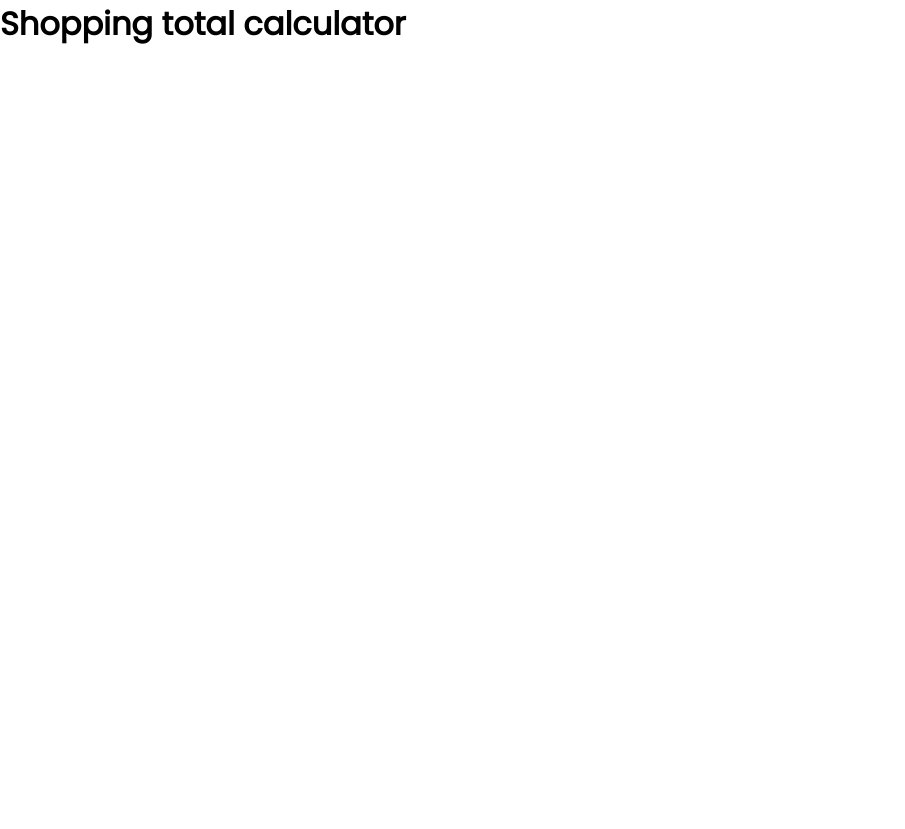
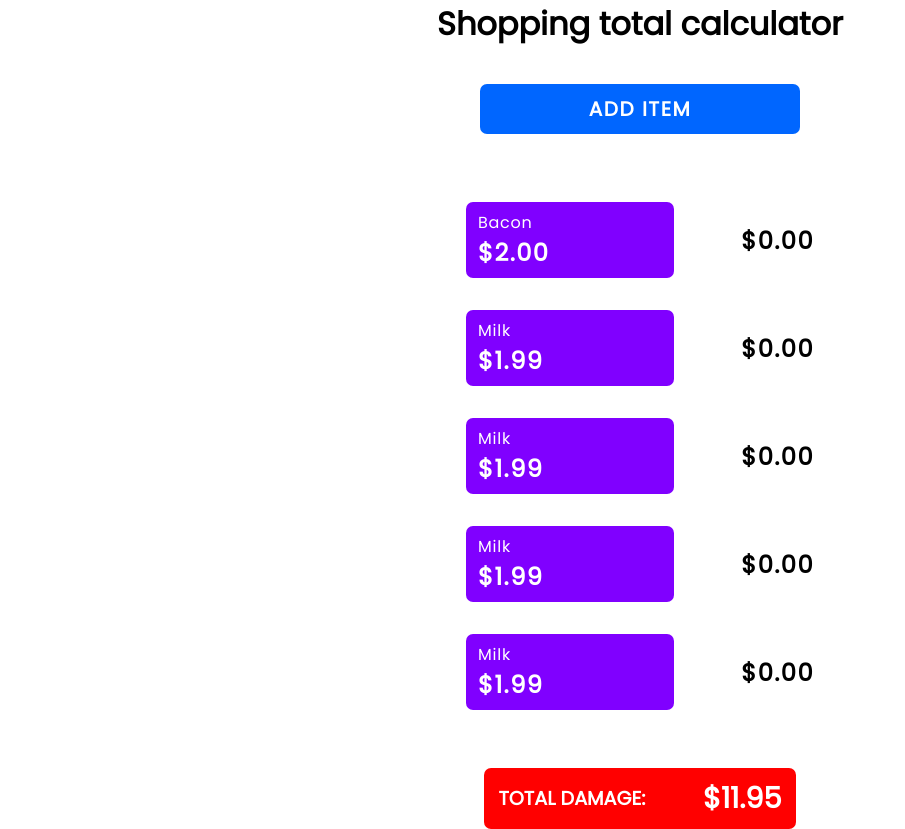
Before and after one commit to caltman24/shopping-total-calculator, a Vue app: page / in a window 1280 px wide. Shown: the whole page, without its empty margins (0-905 px from the left). Before the commit the page ends 800 px from the top, so only its background shows below. Built offline with nearby package versions, Linux system fonts and the light colour scheme.

Commit message:
added main functionality

```diff
--- a/package.json
+++ b/package.json
@@ -8,7 +8,8 @@
     "lint": "eslint . --ext .vue,.js,.jsx,.cjs,.mjs --fix --ignore-path .gitignore"
   },
   "dependencies": {
-    "vue": "^3.2.37"
+    "vue": "^3.2.37",
+    "vue-currency-input": "^3.0.0"
   },
   "devDependencies": {
     "@vitejs/plugin-vue": "^3.0.0",
--- a/src/App.vue
+++ b/src/App.vue
@@ -1,12 +1,51 @@
 <template>
-  <h1>Shopping total calculator</h1>
-  <div>
-
-  </div>
+  <h1 id="title">Shopping total calculator</h1>
+  <HeaderToggle
+    @toggle-menu="toggleMenu"
+    @new-item="addItem"
+    :menuOpen="menuOpen"
+  />
+  <ItemList :items="items" />
+  <footer>
+    <div class="total-result">
+      Total Damage:
+      <h2>${{ totalPrice }}</h2>
+    </div>
+  </footer>
 </template>
 
 <script>
+import HeaderToggle from "./components/HeaderToggle.vue";
+import ItemList from "./components/ItemList.vue";
 export default {
   name: "App",
+  data() {
+    return {
+      menuOpen: false,
+      totalAmmount: 0,
+      items: [
+        { name: "Bacon", price: 2.0, id: 1 },
+        { name: "Milk", price: 1.99, id: 2 },
+        { name: "Milk", price: 1.99, id: 3 },
+        { name: "Milk", price: 1.99, id: 3 },
+        { name: "Milk", price: 1.99, id: 3 },
+        { name: "Milk", price: 1.99, id: 3 },
+      ],
+    };
+  },
+  methods: {
+    toggleMenu() {
+      this.menuOpen = !this.menuOpen;
+    },
+    addItem(newItem) {
+      this.items = [...this.items, newItem];
+    },
+  },
+  computed: {
+    totalPrice() {
+      return this.items.reduce((acc, curr) => acc + curr.price, 0).toFixed(2);
+    },
+  },
+  components: { HeaderToggle, ItemList },
 };
 </script>
--- a/src/assets/main.css
+++ b/src/assets/main.css
@@ -6,6 +6,120 @@
   padding: 0;
 }
 
-body {
+#app {
   font-family: "Poppins", sans-serif;
 }
+
+#title {
+  text-align: center;
+}
+
+.btn {
+  border: none;
+  border-radius: 7px;
+  width: 280px;
+  margin-block: 1em;
+  padding: 0.5em 0.75em;
+  font-size: 20px;
+  font-family: "Poppins", sans-serif;
+  font-weight: 600;
+  background-color: #0066ff;
+  color: #fff;
+  letter-spacing: 1.5px;
+  transition: all 0.2s ease;
+  text-transform: uppercase;
+}
+
+.btn:hover {
+  cursor: pointer;
+  background-color: #024fc2;
+  transition: all 0.2s ease;
+}
+
+.btn:active {
+  background-color: #3586ff;
+  opacity: 0.9;
+  transform: translateY(2px);
+  transition: all 0.2s ease;
+}
+
+.btn.black {
+  background-color: #000;
+  color: #fff;
+}
+
+.btn.large {
+  width: 320px;
+}
+
+.fade-enter-active {
+  transition: all 0.3s linear;
+}
+
+.fade-leave-active {
+  transition: unset;
+  opacity: 0;
+}
+
+.fade-enter-from,
+.fade-leave-to {
+  opacity: 0;
+}
+
+.item-list-container {
+  overflow-y: auto;
+  max-height: 35em;
+  width: fit-content;
+  margin-inline: auto;
+}
+
+.item-list {
+  display: flex;
+  flex-direction: column;
+  align-items: center;
+  justify-content: center;
+  margin-inline: auto;
+  max-width: 95%;
+  width: 25em;
+  padding: 0 1em 1em 1em;
+}
+
+.item-row {
+  display: flex;
+  flex-direction: row;
+  align-items: center;
+  justify-content: space-between;
+  margin-top: 2em;
+  width: 100%;
+}
+
+.item-desc {
+  background-color: #8000ff;
+  color: #fff;
+  width: 13em;
+  border-radius: 7px;
+  padding: 0.5em 0.75em;
+  letter-spacing: 0.75px;
+}
+
+.item-desc-price,
+.item-acc {
+  letter-spacing: 1.5px;
+}
+
+.total-result {
+  font-size: 1.2rem;
+  display: flex;
+  justify-content: center;
+  align-items: center;
+  gap: 3em;
+  text-transform: uppercase;
+  font-weight: 600;
+  width: fit-content;
+  margin-inline: auto;
+  border-radius: 7px;
+  padding: 0.45em 0.75em;
+  background-color: #ff0000;
+  color: #fff;
+  margin-top: 2em;
+}
--- /dev/null
+++ b/src/components/HeaderToggle.vue
@@ -0,0 +1,85 @@
+<template>
+  <header>
+    <button @click.prevent="toggleMenu" type="button" class="btn large">
+      Add Item
+    </button>
+    <transition name="fade">
+      <form class="add-item" v-show="menuOpen">
+        <label for="item-name">Name: </label>
+        <input id="item-name" type="text" placeholder="Bread" v-model="name" />
+        <label for="item-price">Price: </label>
+        <input
+          id="item-price"
+          type="number"
+          min="0.01"
+          step="0.01"
+          placeholder="0.00"
+          v-model.number="price"
+        />
+        <button @click.prevent="saveItem" type="submit" class="btn black">
+          Save Item
+        </button>
+      </form>
+    </transition>
+  </header>
+</template>
+
+<script>
+export default {
+  name: "HeaderToggle",
+  props: {
+    menuOpen: Boolean,
+  },
+  data() {
+    return {
+      name: "",
+      price: null,
+    };
+  },
+  emits: ["toggle-menu", "new-item"],
+  methods: {
+    toggleMenu() {
+      this.$emit("toggle-menu");
+    },
+    saveItem() {
+      const newItem = {
+        name: this.name,
+        price: this.price,
+      };
+      this.$emit("new-item", newItem);
+    },
+  },
+};
+</script>
+
+<style scoped>
+header {
+  display: flex;
+  flex-direction: column;
+  align-items: center;
+  margin-block: 1em;
+}
+
+form {
+  display: flex;
+  flex-direction: column;
+  align-items: center;
+  justify-content: center;
+  width: 100%;
+  max-width: 500px;
+  margin: 0 auto;
+}
+
+input {
+  width: 280px;
+  padding: 0.5em;
+  border: 1px solid #ccc;
+  border-radius: 4px;
+  margin-block: 0.5em;
+  font-size: 20px;
+}
+
+label {
+  font-size: 20px;
+}
+</style>
--- /dev/null
+++ b/src/components/ItemList.vue
@@ -0,0 +1,26 @@
+<template>
+  <main>
+    <div class="item-list-container">
+      <div class="item-list">
+        <div class="item-row" v-for="item in items" :key="item.id">
+          <div class="item-desc">
+            <p class="item-desc-name">{{ item.name || "" }}</p>
+            <h2 class="item-desc-price">${{ item.price.toFixed(2) }}</h2>
+          </div>
+          <h2 class="item-acc">$0.00</h2>
+        </div>
+      </div>
+    </div>
+  </main>
+</template>
+
+<script>
+export default {
+  name: "ItemList",
+  props: {
+    items: Array,
+  },
+};
+</script>
+
+<style scoped></style>
```
Also changed, not shown: 1 other file (tests, documents, lock files or other folders).
